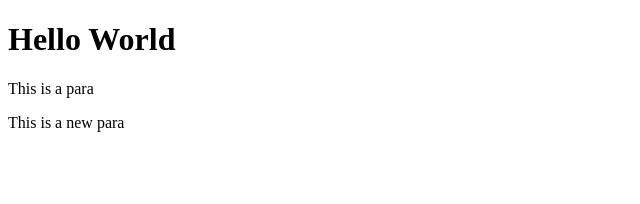
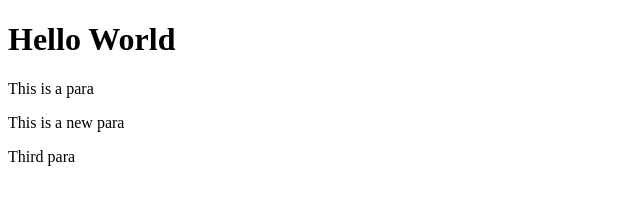
Before and after one commit to simineu/git-test, a website: page index.html in a window 1280 px wide. Shown: the full height of the page, 0-640 px from the left. Drawn offline with Linux system fonts and the light colour scheme.

Commit message:
new changes2

```diff
--- a/index.html
+++ b/index.html
@@ -5,5 +5,6 @@
         <h1>Hello World</h1>
         <p>This is a para</p>
         <p>This is a new para</p>
+        <p>Third para</p>
     </body>
 </html>
```
